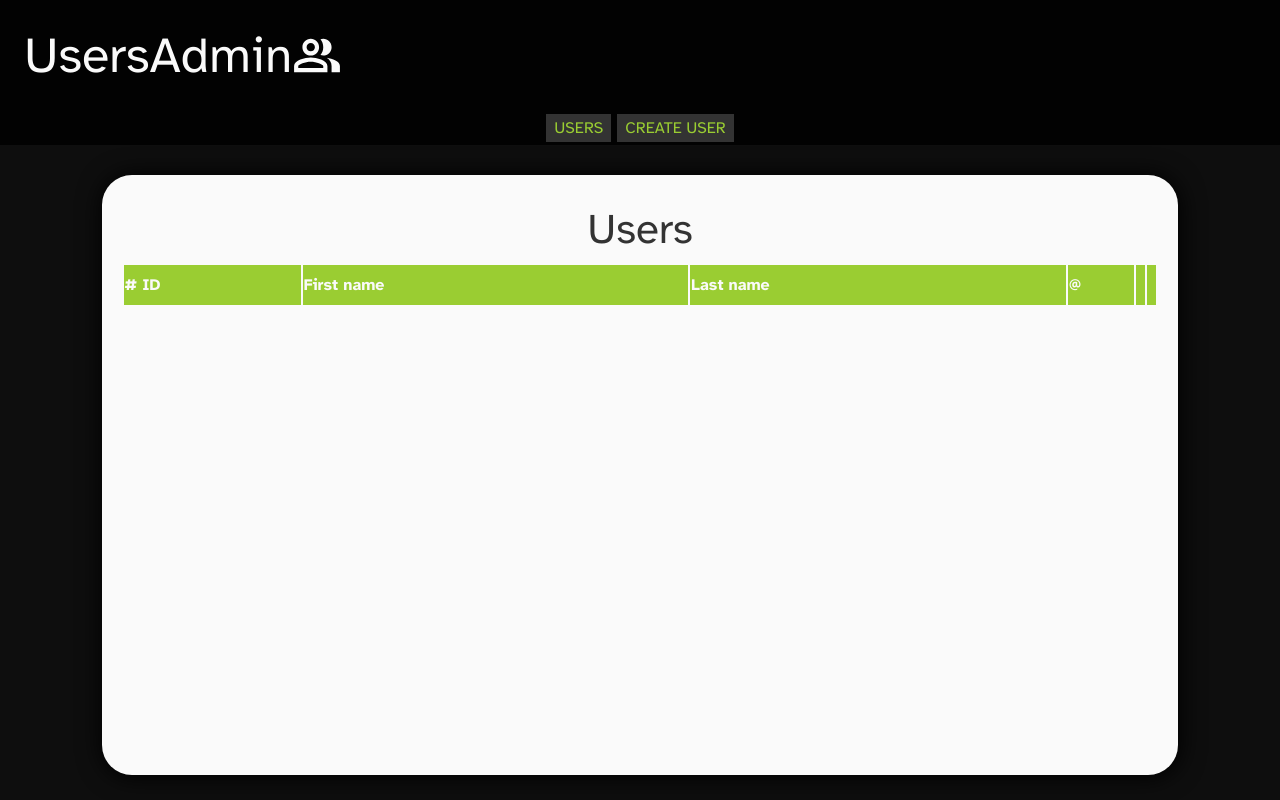
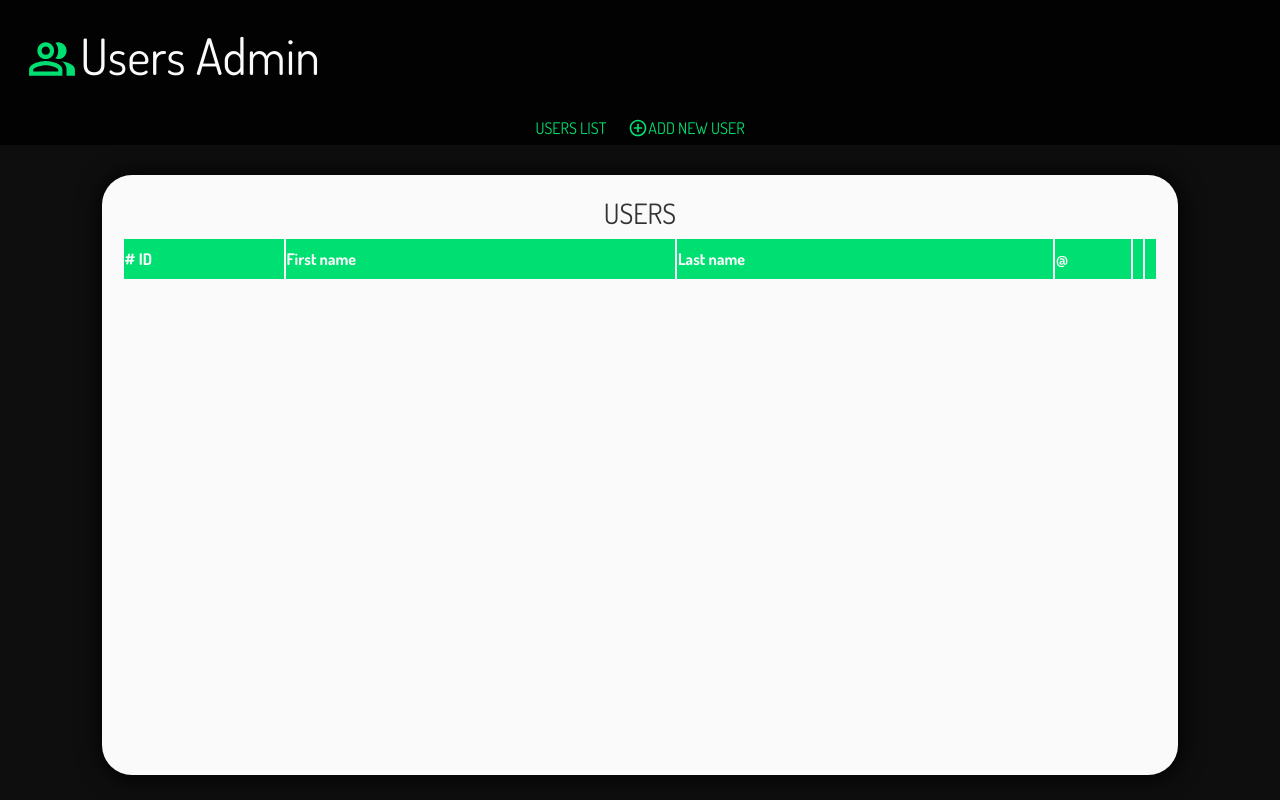
Before and after one commit to NataliaSuarez/UsersAdmin, a PHP site: page /users in a window 1280 px wide. Run offline with PHP 8.4, Linux system fonts and the light colour scheme; data that the repository does not hold is empty.

Commit message:
refactor theme

```diff
--- a/App/Controller/Home.php
+++ b/App/Controller/Home.php
@@ -10,10 +10,10 @@ class Home
         <link rel="stylesheet" type="text/css" href="index.css">
         <div class="section">
             <div class="header">
-                <span class="dark-title">UsersAdmin <img src="../src/assets/people_alt_black_24dp.svg"></span>
+                <span class="dark-title"><img src="../src/assets/people_alt_black_24dp.svg"> Users Admin</span>
                 <div class="content">
-                    <a class="link" href="/users">Users</a>
-                    <a class="link" href="/users/new">Create User</a>
+                    <a class="link" href="/users">Users list</a>
+                    <a class="link-add" href="/users/new"><img src="../src/assets/add_circle_outline_black_24dp.svg">ADD NEW USER</a>
                 </div>
             </div>
         <div>
--- a/App/Controller/Users.php
+++ b/App/Controller/Users.php
@@ -38,10 +38,10 @@ class Users
         <link rel="stylesheet" type="text/css" href="index.css">
         <div class="section">
             <div class="header">
-                <span class="dark-title">UsersAdmin <img src="../src/assets/people_alt_black_24dp.svg"></span>
+                <span class="dark-title"><img src="../src/assets/people_alt_black_24dp.svg"> Users Admin</span>
                 <div class="content">
-                    <a class="link" href="/users">Users</a>
-                    <a class="link" href="/users/new">Create User</a>
+                    <a class="link" href="/users">Users list</a>
+                    <a class="link-add" href="/users/new"><img src="../src/assets/add_circle_outline_black_24dp.svg">ADD NEW USER</a>
                 </div>
             </div>
             <div class="list-content">
@@ -82,10 +82,10 @@ class Users
         <link rel="stylesheet" type="text/css" href="../index.css">
         <div class="section">
             <div class="header">
-                <span class="dark-title">UsersAdmin <img src="../src/assets/people_alt_black_24dp.svg"></span>
+                <span class="dark-title"><img src="../src/assets/people_alt_black_24dp.svg"> Users Admin</span>
                 <div class="content">
-                    <a class="link" href="/users">Users</a>
-                    <a class="link" href="/users/new">Create User</a>
+                <a class="link" href="/users">Users list</a>
+                    <a class="link-add" href="/users/new"><img src="../src/assets/add_circle_outline_black_24dp.svg">ADD NEW USER</a>
                 </div>
             </div>
             <div>
@@ -135,17 +135,18 @@ class Users
         <link rel="stylesheet" type="text/css" href="../../index.css">
         <div class="section">
             <div class="header">
-                <span class="dark-title">UsersAdmin <img src="../../src/assets/people_alt_black_24dp.svg"></span>
+                <span class="dark-title"><img src="../../src/assets/people_alt_black_24dp.svg"> Users Admin</span>
                 <div class="content">
-                    <a class="link" href="/users">Users</a>
-                    <a class="link" href="/users/new">Create User</a>
+                <a class="link" href="/users">Users list</a>
+                    <a class="link-add" href="/users/new"><img src="../../src/assets/add_circle_outline_black_24dp.svg">ADD NEW USER</a>
+
                 </div>
             </div>
             <div>
                 {$renderAlert}
             </div>
             <div class="form-card">
-                <span class="title">Create new user</span>
+                <span class="title">Update user</span>
                 <div class="form-content">
                     <form action="/users/update/$id" method="post" class="form">
                         <div class="text-field" style="margin-top:6px">
@@ -204,10 +205,10 @@ class Users
         <link rel="stylesheet" type="text/css" href="../../index.css">
         <div class="section">
             <div class="header">
-                <span class="dark-title">UsersAdmin <img src="../../../src/assets/people_alt_black_24dp.svg"></span>
+                <span class="dark-title"><img src="../../../src/assets/people_alt_black_24dp.svg"> Users Admin</span>
                 <div class="content">
-                    <a class="link" href="/users">Users</a>
-                    <a class="link" href="/users/new">Create User</a>
+                    <a class="link" href="/users">Users list</a>
+                    <a class="link-add" href="/users/new"><img src="../../../src/assets/add_circle_outline_black_24dp.svg">ADD NEW USER</a>
                 </div>
             </div>
             <div>
--- a/index.css
+++ b/index.css
@@ -1,8 +1,12 @@
-@import url("https://fonts.googleapis.com/css2?family=Atkinson+Hyperlegible:ital,wght@0,400;0,700;1,400;1,700&display=swap");
+@import url("https://fonts.googleapis.com/css2?family=Dosis:wght@200;300;400;500;600;700;800&display=swap");
+
+:root {
+  --main-primary-color: #00e072;
+}
 
 body {
   margin: 0;
-  font-family: Atkinson Hyperlegible, sans-serif;
+  font-family: "Dosis", sans-serif;
 }
 
 .section {
@@ -11,7 +15,7 @@ body {
   display: flex;
   align-items: center;
   flex-direction: column;
-  font-family: Atkinson Hyperlegible, sans-serif;
+  font-family: "Dosis", sans-serif;
 }
 
 .dark-section {
@@ -21,13 +25,14 @@ body {
   align-items: center;
   justify-content: center;
   flex-direction: column;
-  font-family: Atkinson Hyperlegible, sans-serif;
+  font-family: "Dosis", sans-serif;
 }
 
 .title {
   color: #333;
-  font-size: 42px;
-  margin: 8px 0;
+  font-size: 28px;
+  margin: 0 0 6px 0;
+  text-transform: uppercase;
 }
 
 .dark-title {
@@ -35,10 +40,11 @@ body {
   font-size: 50px;
   margin: 24px;
   display: flex;
-  align-items: normal;
+  align-items: flex-end;
 }
 .dark-title img {
   fill: #fafafa;
+  padding: 3px;
 }
 
 .content {
@@ -64,9 +70,19 @@ body {
   margin: 3px;
   padding: 4px 8px;
   height: max-content;
-  background: #333;
-  color: yellowgreen;
+  color: var(--main-primary-color);
   text-decoration: none;
+}
+
+.link-add {
+  text-transform: uppercase;
+  margin: 3px;
+  padding: 4px 8px;
+  height: max-content;
+  color: var(--main-primary-color);
+  text-decoration: none;
+  display: flex;
+  align-items: center;
 }
 
 .form-card {
@@ -104,7 +120,7 @@ body {
 }
 
 label {
-  color: yellowgreen;
+  color: var(--main-primary-color);
   text-transform: uppercase;
 }
 input {
@@ -117,26 +133,24 @@ input:focus-visible {
 }
 
 .submit-button {
-  background: yellowgreen;
-  text-transform: uppercase;
+  background: var(--main-primary-color);
   border: 1px solid #fafafa;
   padding: 10px;
   border-radius: 24px;
   color: #fafafa;
-  font-weight: 700;
-  letter-spacing: 1px;
+  font-weight: 300;
   font-size: 13px;
   align-self: flex-end;
   cursor: pointer;
 }
 .submit-button:hover {
   background: #fafafa;
-  color: yellowgreen;
-  border: 1px yellowgreen solid;
+  color: var(--main-primary-color);
+  border: 1px var(--main-primary-color) solid;
 }
 
 .success-notification {
-  background: yellowgreen;
+  background: var(--main-primary-color);
   color: #fafafa;
   font-size: 14px;
   padding: 10px;
@@ -150,7 +164,7 @@ input:focus-visible {
 }
 
 .notification-button {
-  background: yellowgreen;
+  background: var(--main-primary-color);
   border: none;
   color: #fafafa;
   font-size: 14px;
@@ -165,7 +179,7 @@ input:focus-visible {
 
 .table-header {
   text-align: left;
-  background: yellowgreen;
+  background: var(--main-primary-color);
   color: #fafafa;
   height: 40px;
 }
```
Also changed, not shown: src/assets/add_circle_outline_black_24dp.svg (added), src/assets/delete_outline_black_24dp.svg, src/assets/edit_black_24dp.svg, src/assets/people_alt_black_24dp.svg.
